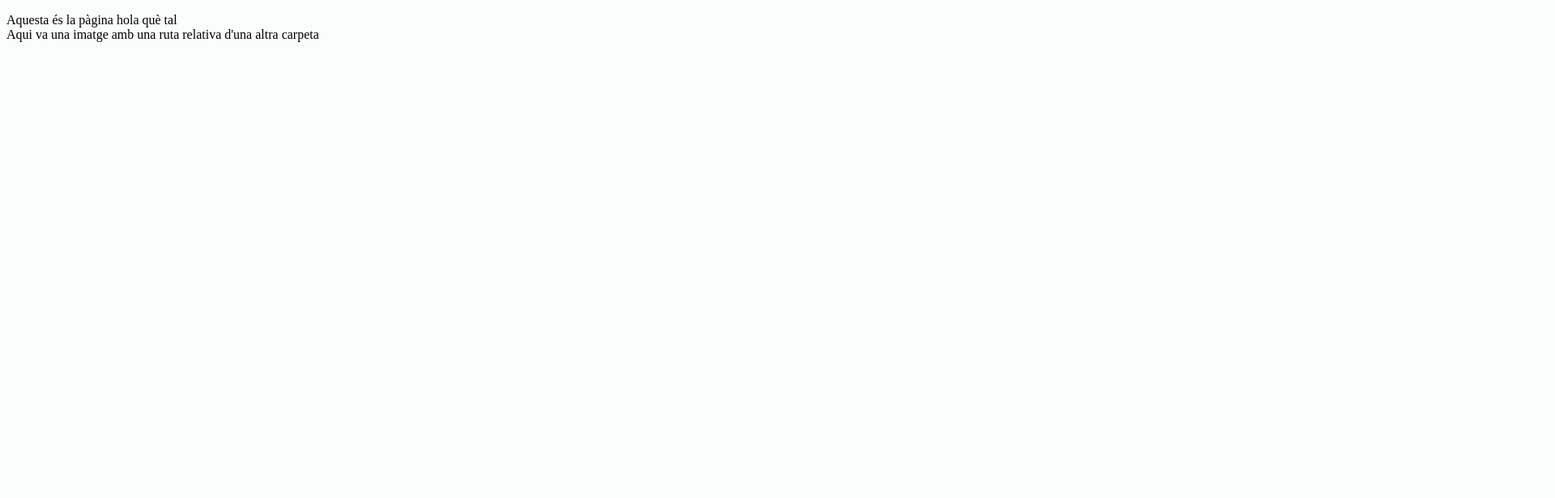
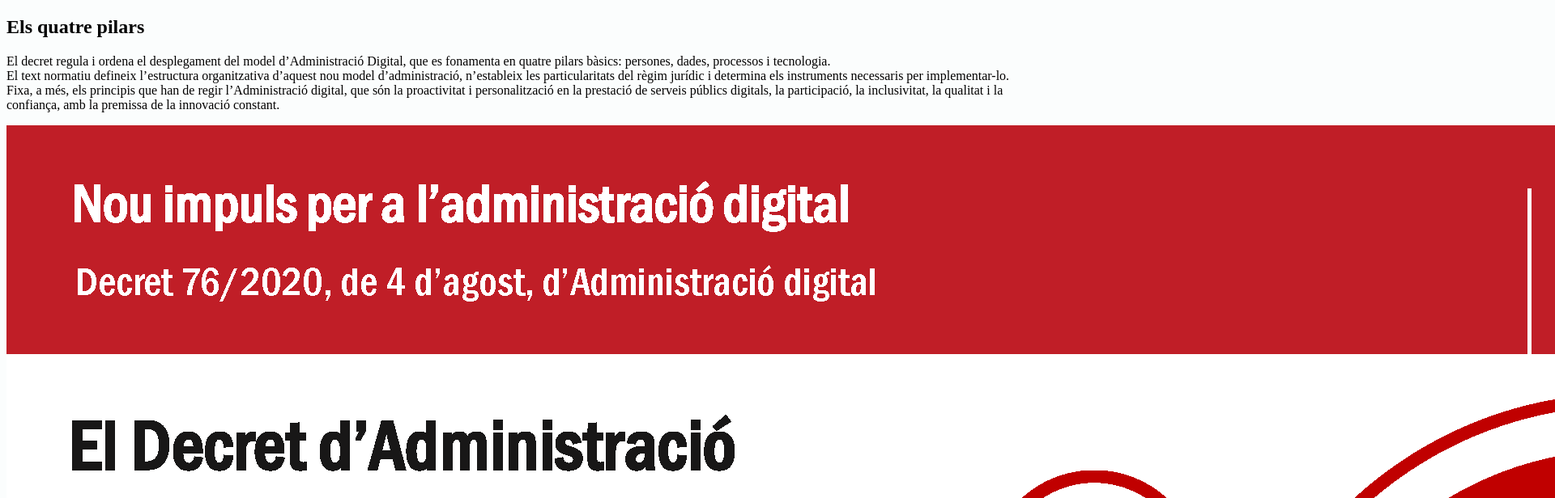
Before and after one commit to jaume-mor/CursFrontEnd, a plain HTML site: page EXERCICI 2 HTML/html/programari.html in a window 1280 px wide. Shown: the top 616 px of the page at 81% size, 1920 px wide, since content can reach past the window. Drawn offline with Linux system fonts and the light colour scheme.

Commit message:
exercicis d'inserció d'imatges

```diff
--- a/EXERCICI 2 HTML/html/programari.html
+++ b/EXERCICI 2 HTML/html/programari.html
@@ -3,7 +3,7 @@
 <head>
 
 </head>
-<title>programari</title>
+<title>Quatre pilars</title>
 <style>
     body {
         background-color: rgba(251, 253, 253, 0.781);
@@ -19,8 +19,14 @@
 </style>
 
 <body>
-    <p>Aquesta és la pàgina hola què tal <br>
-        Aqui va una imatge amb una ruta relativa d'una altra carpeta
-    </p>
-    <img src="./img/holaquetal.jpg" alt="">
-</body>
+    <h2>Els quatre pilars</h2>
+    <p>El decret regula i ordena el desplegament del model d’Administració Digital, que es fonamenta en quatre pilars
+        bàsics: persones, dades, processos i tecnologia.<br>
+
+        El text normatiu defineix l’estructura organitzativa d’aquest nou model d’administració, n’estableix les
+        particularitats del règim jurídic i determina els instruments necessaris per implementar-lo. <br>
+
+        Fixa, a més, els principis que han de regir l’Administració digital, que són la proactivitat i personalització
+        en la prestació de serveis públics digitals, la participació, la inclusivitat, la qualitat i la confiança, amb
+        la premissa de la innovació constant.<br> </p>
+        <img src="../administraciodigital.png" alt="grafic dels quatre pilars"> width="700"
```
Also changed, not shown: EXERCICI 2 HTML/html/definicio.html (+2 -2 lines), EXERCICI 2 HTML/html/normativa.html (+12 -3 lines), EXERCICI 2 HTML/administraciodigital.png (added), EXERCICI 2 HTML/administracion-digital.jpg (added), EXERCICI 2 HTML/administraciódigital1.png (added).
